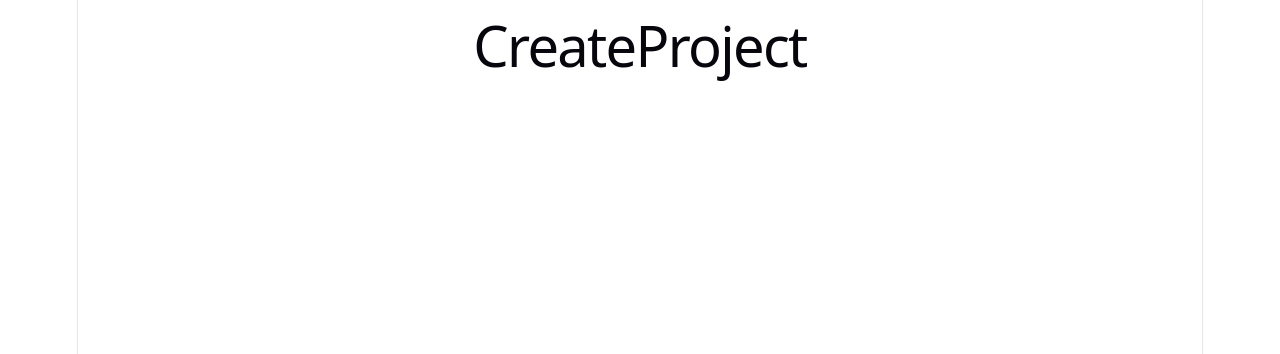
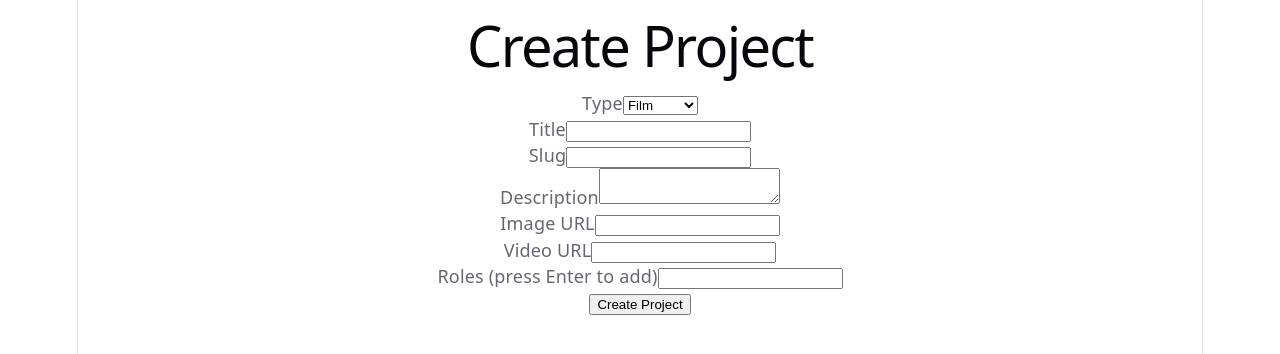
Before and after one commit to JMaxRowe/Portfolio-site-Frontend, a React (Vite) app: page /admin/projects/create in a window 1280 px wide. Shown: the top 354 px of the page. Built offline with nearby package versions, Linux system fonts and the light colour scheme; sample sign-in values are in the browser's storage.

Commit message:
simple create project page made

```diff
--- a/src/pages/CreateProject.jsx
+++ b/src/pages/CreateProject.jsx
@@ -1,5 +1,156 @@
-function CreateProject () {
-    return <h1>CreateProject</h1>
+import { useState } from 'react'
+import { useNavigate } from 'react-router-dom'
+import api from '../utils/axios'
+
+function CreateProject() {
+    const navigate = useNavigate()
+    const [formData, setFormData] = useState({
+        title: '',
+        slug: '',
+        description: '',
+        type: 'film',
+        image_url: '',
+        video_url: '',
+        github_url: '',
+        live_url: '',
+        roles: [],
+        tags: [],
+    })
+    const [roleInput, setRoleInput] = useState('')
+    const [tagInput, setTagInput] = useState('')
+    const [error, setError] = useState(null)
+
+    function handleChange(e) {
+        setFormData({ ...formData, [e.target.name]: e.target.value })
+    }
+
+    function handleAddRole(e) {
+        if (e.key === 'Enter' && roleInput.trim()) {
+        e.preventDefault()
+        setFormData({ ...formData, roles: [...formData.roles, { name: roleInput.trim() }] })
+        setRoleInput('')
+        }
+    }
+
+    function handleAddTag(e) {
+        if (e.key === 'Enter' && tagInput.trim()) {
+        e.preventDefault()
+        setFormData({ ...formData, tags: [...formData.tags, { name: tagInput.trim() }] })
+        setTagInput('')
+        }
+    }
+
+    function removeRole(index) {
+        setFormData({ ...formData, roles: formData.roles.filter((_, i) => i !== index) })
+    }
+
+    function removeTag(index) {
+        setFormData({ ...formData, tags: formData.tags.filter((_, i) => i !== index) })
+    }
+
+    async function handleSubmit(e) {
+        e.preventDefault()
+        try {
+        await api.post('/projects/', formData)
+        navigate('/portfolio')
+        } catch (err) {
+        setError('Failed to create project')
+        console.log(err)
+        }
+    }
+
+    return (
+        <div>
+        <h1>Create Project</h1>
+        {error && <p>{error}</p>}
+        <form onSubmit={handleSubmit}>
+
+            <div>
+            <label>Type</label>
+            <select name="type" value={formData.type} onChange={handleChange}>
+                <option value="film">Film</option>
+                <option value="software">Software</option>
+            </select>
+            </div>
+
+            <div>
+            <label>Title</label>
+            <input type="text" name="title" value={formData.title} onChange={handleChange} />
+            </div>
+
+            <div>
+            <label>Slug</label>
+            <input type="text" name="slug" value={formData.slug} onChange={handleChange} />
+            </div>
+
+            <div>
+            <label>Description</label>
+            <textarea name="description" value={formData.description} onChange={handleChange} />
+            </div>
+
+            <div>
+            <label>Image URL</label>
+            <input type="text" name="image_url" value={formData.image_url} onChange={handleChange} />
+            </div>
+
+            {formData.type === 'film' && (
+            <>
+                <div>
+                <label>Video URL</label>
+                <input type="text" name="video_url" value={formData.video_url} onChange={handleChange} />
+                </div>
+                <div>
+                <label>Roles (press Enter to add)</label>
+                <input
+                    type="text"
+                    value={roleInput}
+                    onChange={e => setRoleInput(e.target.value)}
+                    onKeyDown={handleAddRole}
+                />
+                <div>
+                    {formData.roles.map((role, index) => (
+                    <span key={index}>
+                        {role.name} <button type="button" onClick={() => removeRole(index)}>x</button>
+                    </span>
+                    ))}
+                </div>
+                </div>
+            </>
+            )}
+
+            {formData.type === 'software' && (
+            <>
+                <div>
+                <label>GitHub URL</label>
+                <input type="text" name="github_url" value={formData.github_url} onChange={handleChange} />
+                </div>
+                <div>
+                <label>Live URL</label>
+                <input type="text" name="live_url" value={formData.live_url} onChange={handleChange} />
+                </div>
+                <div>
+                <label>Tags (press Enter to add)</label>
+                <input
+                    type="text"
+                    value={tagInput}
+                    onChange={e => setTagInput(e.target.value)}
+                    onKeyDown={handleAddTag}
+                />
+                <div>
+                    {formData.tags.map((tag, index) => (
+                    <span key={index}>
+                        {tag.name} <button type="button" onClick={() => removeTag(index)}>x</button>
+                    </span>
+                    ))}
+                </div>
+                </div>
+            </>
+            )}
+
+            <button type="submit">Create Project</button>
+        </form>
+        </div>
+    )
 }
 
 export default CreateProject
```
